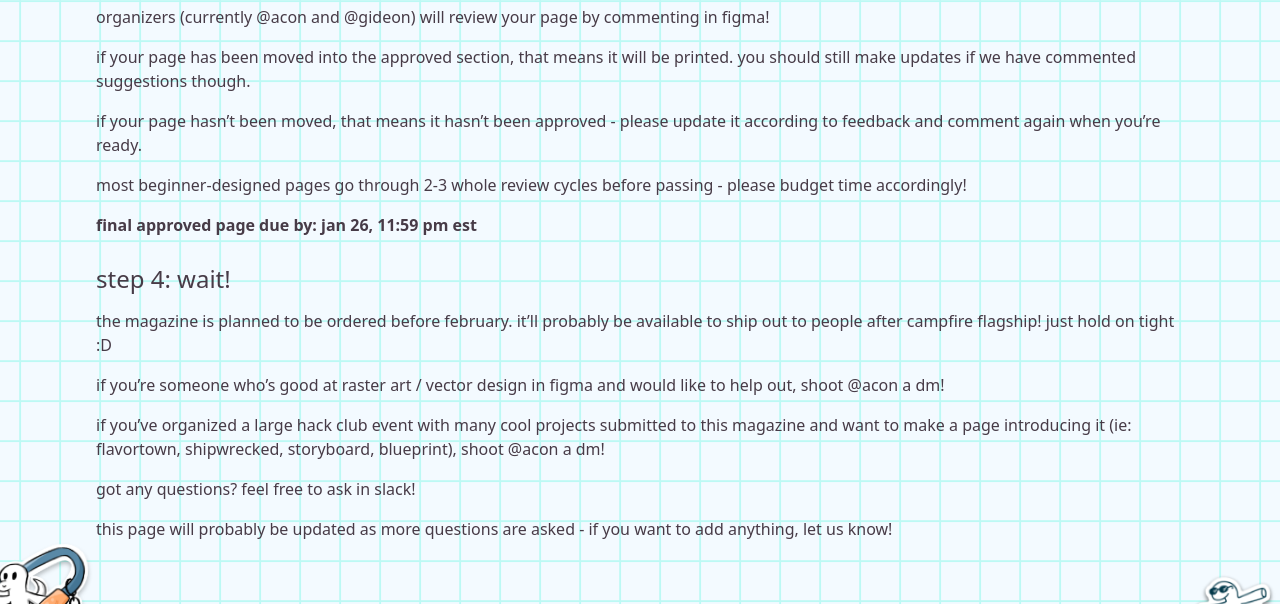
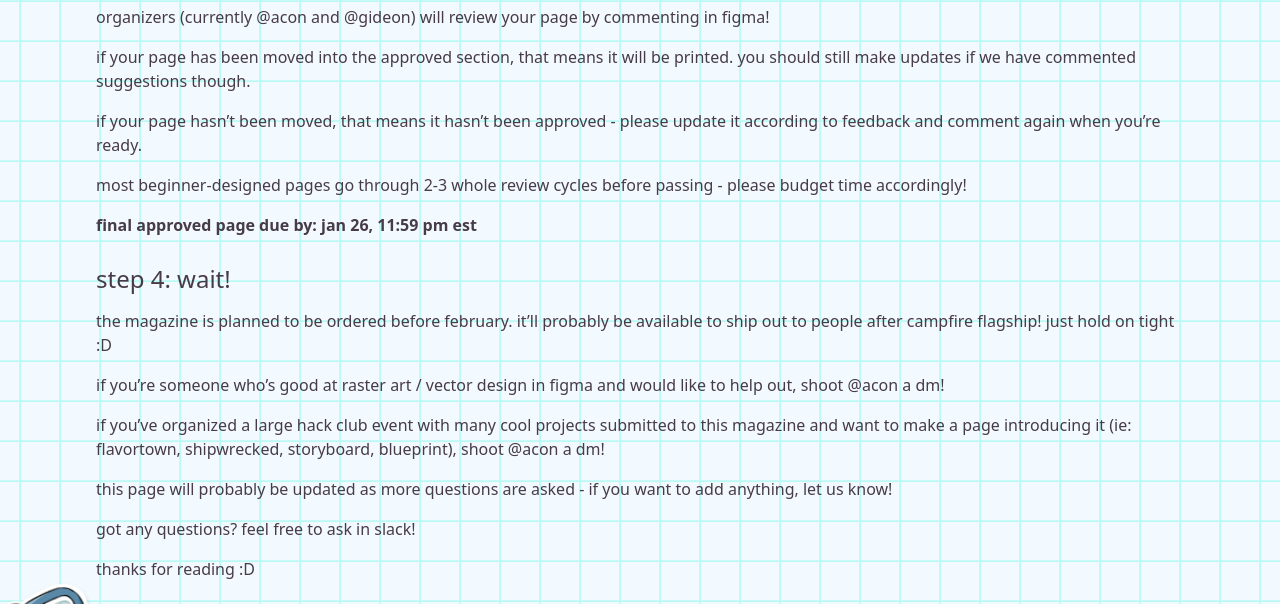
Before and after one commit to acornitum/magazine, an Astro site: page /start in a window 1280 px wide. Shown: the part 2579-3183 px from the top of the page. Built offline with nearby package versions, Linux system fonts and the light colour scheme; Astro itself is replaced by a stand-in of ours.

Commit message:
update text

```diff
--- a/src/pages/start.md
+++ b/src/pages/start.md
@@ -108,6 +108,8 @@ if you're someone who's good at raster art / vector design in figma and would li
 
 if you've organized a large hack club event with many cool projects submitted to this magazine and want to make a page introducing it (ie: flavortown, shipwrecked, storyboard, blueprint), shoot @acon a dm!
 
+this page will probably be updated as more questions are asked - if you want to add anything, let us know!
+
 got any questions? feel free to ask in slack!
 
-this page will probably be updated as more questions are asked - if you want to add anything, let us know!
+thanks for reading :D
```
